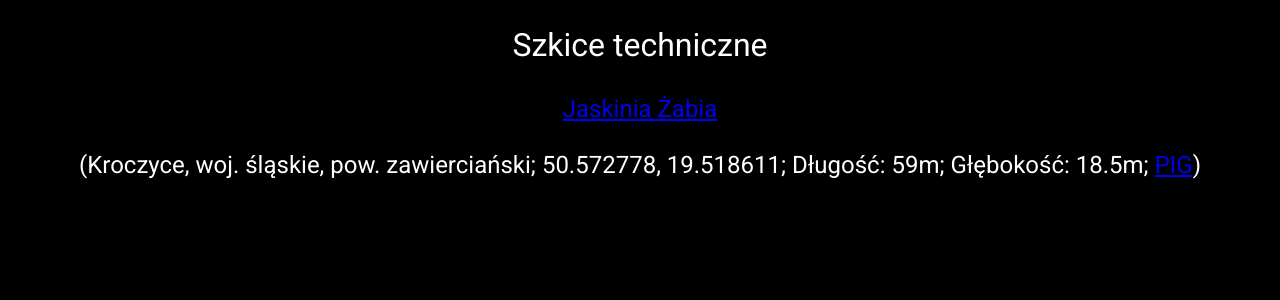
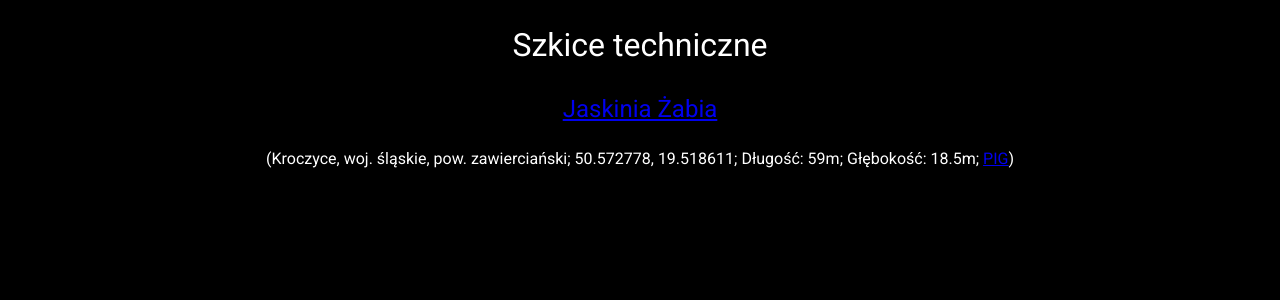
Before and after one commit to dziury/szkice, a Jekyll site: the page built from index.md, in a window 1280 px wide. Shown: the top 300 px of the page. Built offline with Jekyll 4.4.1, drawn with Linux system fonts in a browser that asks for light colours; our own code applies the rules of GitHub Pages for plain Markdown files.

```diff
--- a/index.md
+++ b/index.md
@@ -8,4 +8,4 @@
 
 ## [Jaskinia Żabia](https://raw.githubusercontent.com/dziury/szkice/gh-pages/Szkice%20PNG/Jaskinia%20%C5%BBabia%20export.png)
 
-## (Kroczyce, woj. śląskie, pow. zawierciański; 50.572778, 19.518611; Długość: 59m; Głębokość: 18.5m; [PIG](http://jaskiniepolski.pgi.gov.pl/Details/Information/3531))
+(Kroczyce, woj. śląskie, pow. zawierciański; 50.572778, 19.518611; Długość: 59m; Głębokość: 18.5m; [PIG](http://jaskiniepolski.pgi.gov.pl/Details/Information/3531))
```
